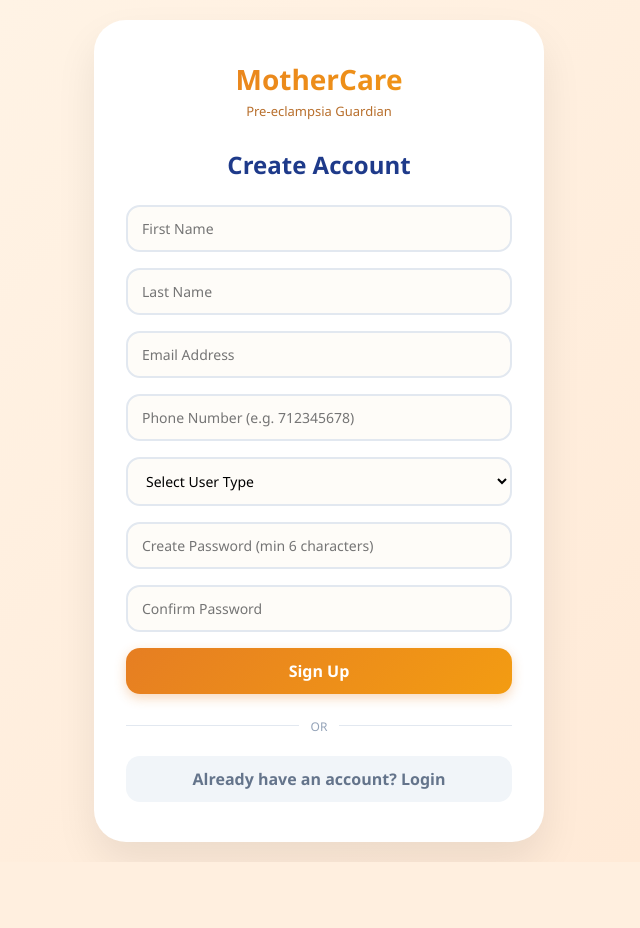
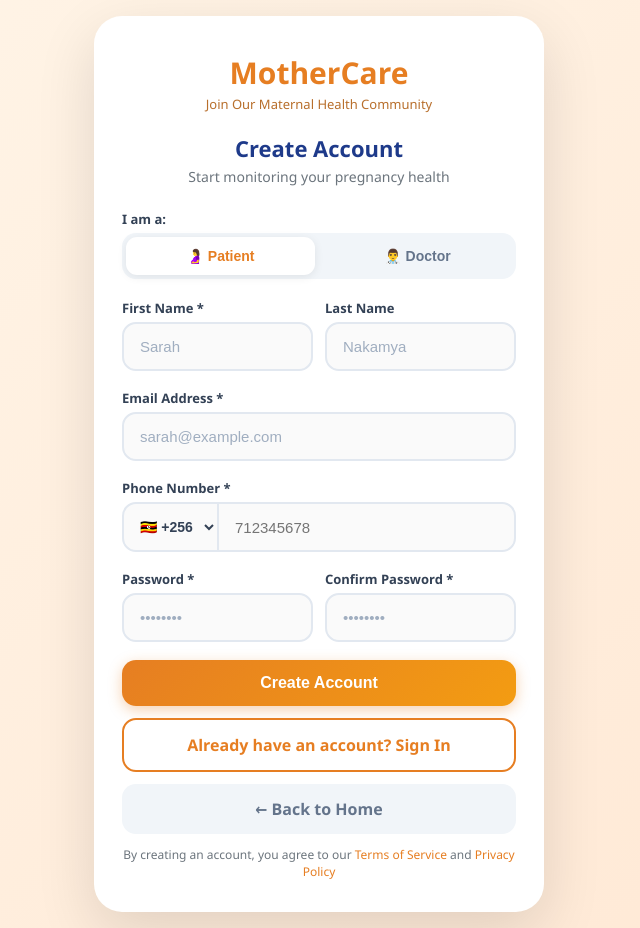
Before and after one commit to RAYICTCENTRE/MOTHERCARE-APP, a Flask app: template templates/screen3.html in a window 1280 px wide. Shown: the whole page, without its empty margins (321-961 px from the left). Before the commit the page ends 862 px from the top, so only its background shows below. Run offline with Flask 3, Linux system fonts and the light colour scheme; the template is opened without the code that fills it, so the values that code supplies are empty.

Commit message:
Update screen3.html

```diff
--- a/templates/screen3.html
+++ b/templates/screen3.html
@@ -1,189 +1,103 @@
 <!DOCTYPE html>
 <html lang="en">
 <head>
-<meta charset="UTF-8" />
-<meta name="viewport" content="width=device-width, initial-scale=1" />
+    <meta charset="UTF-8">
+    <meta name="viewport" content="width=device-width, initial-scale=1.0">
     <title>Sign Up - MotherCare</title>
     <style>
-* {
-    margin: 0;
-    padding: 0;
-    box-sizing: border-box;
-}
-
+        * { margin: 0; padding: 0; box-sizing: border-box; }
         body {
             background: linear-gradient(135deg, #fff5e8 0%, #ffe8d4 100%);
-    font-family: 'Segoe UI', 'Inter', -apple-system, BlinkMacSystemFont, sans-serif;
+            font-family: 'Segoe UI', Tahoma, Geneva, Verdana, sans-serif;
             min-height: 100vh;
             display: flex;
             justify-content: center;
             align-items: center;
-    padding: 20px;
+            padding: 16px;
         }
-
         .signup-container {
             max-width: 450px;
             width: 100%;
             background: white;
-    border-radius: 32px;
-    box-shadow: 0 20px 40px rgba(0,0,0,0.08);
-    padding: 40px 32px;
+            border-radius: 28px;
+            box-shadow: 0 20px 60px rgba(0,0,0,0.12);
+            padding: 36px 28px 32px;
             animation: fadeInUp 0.5s ease;
         }
-
         @keyframes fadeInUp {
-    from {
-        opacity: 0;
-        transform: translateY(30px);
+            from { opacity: 0; transform: translateY(30px); }
+            to { opacity: 1; transform: translateY(0); }
         }
-    to {
-        opacity: 1;
-        transform: translateY(0);
+        .logo { text-align: center; margin-bottom: 20px; }
+        .logo h1 { font-size: 30px; font-weight: 800; color: #e67e22; }
+        .logo p { color: #b86f2c; font-size: 13px; margin-top: 2px; }
+        .welcome-text { text-align: center; margin-bottom: 24px; }
+        .welcome-text h2 { font-size: 22px; color: #1e3a8a; font-weight: 700; }
+        .welcome-text p { color: #6c757d; font-size: 14px; margin-top: 4px; }
+        .form-group { margin-bottom: 18px; }
+        .form-group label { display: block; font-size: 13px; font-weight: 600; color: #334155; margin-bottom: 5px; }
+        .form-row { display: flex; gap: 12px; }
+        .form-row .form-group { flex: 1; }
+        .input-field {
+            width: 100%; padding: 14px 16px; border: 2px solid #e2e8f0; border-radius: 14px;
+            font-size: 15px; transition: all 0.3s ease; background: #fafafa; outline: none;
         }
+        .input-field:focus { border-color: #e67e22; box-shadow: 0 0 0 3px rgba(230,126,34,0.1); background: white; }
+        .input-field::placeholder { color: #a0aec0; }
+        .phone-wrapper {
+            display: flex; border: 2px solid #e2e8f0; border-radius: 14px;
+            background: #fafafa; transition: all 0.3s ease; overflow: hidden;
         }
-
-.logo {
-    text-align: center;
-    margin-bottom: 28px;
+        .phone-wrapper:focus-within { border-color: #e67e22; box-shadow: 0 0 0 3px rgba(230,126,34,0.1); background: white; }
+        .country-select {
+            padding: 14px 8px 14px 12px; border: none; background: transparent;
+            font-size: 14px; font-weight: 600; color: #334155; cursor: pointer;
+            outline: none; min-width: 82px; border-right: 2px solid #e2e8f0; flex-shrink: 0;
         }
-
-.logo h1 {
-    font-size: 28px;
-    font-weight: 800;
-    background: linear-gradient(135deg, #e67e22 0%, #f39c12 100%);
-    -webkit-background-clip: text;
-    -webkit-text-fill-color: transparent;
-    background-clip: text;
+        .input-phone {
+            flex: 1; padding: 14px 16px; border: none; background: transparent;
+            font-size: 15px; outline: none;
         }
-
-.logo p {
-    font-size: 13px;
-    color: #b86f2c;
-    margin-top: 4px;
+        .user-type-selector {
+            display: flex; gap: 8px; margin-bottom: 20px; background: #f1f5f9;
+            border-radius: 14px; padding: 4px;
         }
-
-h2 {
-    text-align: center;
-    color: #1e3a8a;
-    font-size: 24px;
-    margin-bottom: 24px;
+        .type-option {
+            flex: 1; padding: 11px 8px; text-align: center; border: none;
+            background: transparent; border-radius: 11px; font-size: 14px;
+            font-weight: 600; color: #64748b; cursor: pointer; transition: all 0.3s;
         }
-
-.form-group {
-    margin-bottom: 16px;
+        .type-option.active { background: white; color: #e67e22; box-shadow: 0 2px 10px rgba(0,0,0,0.08); }
+        .btn {
+            width: 100%; padding: 14px; border: none; border-radius: 14px;
+            font-size: 16px; font-weight: 700; cursor: pointer; transition: all 0.3s;
+            text-align: center; display: block; margin-bottom: 12px;
         }
-
-input, select {
-    width: 100%;
-    padding: 12px 14px;
-    border: 2px solid #e2e8f0;
-    border-radius: 14px;
-    font-size: 14px;
-    font-family: inherit;
-    transition: all 0.3s ease;
-    background: #fefcf8;
+        .btn-signup {
+            background: linear-gradient(135deg, #e67e22, #f39c12);
+            color: white; box-shadow: 0 4px 14px rgba(230,126,34,0.35);
         }
-
-input:focus, select:focus {
-    outline: none;
-    border-color: #e67e22;
-    box-shadow: 0 0 0 3px rgba(230,126,34,0.1);
-    background: white;
+        .btn-signup:hover:not(:disabled) { transform: translateY(-2px); box-shadow: 0 6px 20px rgba(230,126,34,0.45); }
+        .btn-signup:disabled { opacity: 0.7; cursor: not-allowed; }
+        .btn-login { background: white; color: #e67e22; border: 2px solid #e67e22; text-decoration: none; }
+        .btn-login:hover { background: #fff5e8; }
+        .btn-back { background: #f1f5f9; color: #64748b; text-decoration: none; }
+        .btn-back:hover { background: #e2e8f0; }
+        .alert-box {
+            padding: 12px 16px; border-radius: 10px; margin-bottom: 15px;
+            font-size: 14px; display: none; text-align: center; font-weight: 500;
         }
-
-.btn {
-    width: 100%;
-    padding: 12px;
-    border: none;
-    border-radius: 14px;
-    font-size: 16px;
-    font-weight: 600;
-    font-family: inherit;
-    cursor: pointer;
-    transition: all 0.3s ease;
-    margin-top: 8px;
-    text-align: center;
-    text-decoration: none;
-    display: block;
-    box-sizing: border-box;
+        .alert-danger { background-color: #fde8e8; color: #9b1c1c; border: 1px solid #f8b4b4; display: block; }
+        .alert-success { background-color: #def7ec; color: #03543f; border: 1px solid #84e1bc; display: block; }
+        .spinner {
+            display: none; width: 20px; height: 20px; border: 3px solid rgba(255,255,255,0.3);
+            border-radius: 50%; border-top-color: #fff; animation: spin 0.8s ease infinite; margin: 0 auto;
         }
-
-.btn-primary {
-    background: linear-gradient(135deg, #e67e22 0%, #f39c12 100%);
-    color: white;
-    box-shadow: 0 4px 12px rgba(230,126,34,0.3);
-}
-
-.btn-primary:hover {
-    transform: translateY(-2px);
-    box-shadow: 0 6px 16px rgba(230,126,34,0.4);
-}
-
-.btn-secondary {
-    background: #f1f5f9;
-    color: #64748b;
-}
-
-.btn-secondary:hover {
-    background: #e2e8f0;
-    transform: translateY(-2px);
-}
-
-.message {
-    text-align: center;
-    padding: 10px;
-    border-radius: 10px;
-    margin-top: 12px;
-    font-size: 13px;
-    display: none;
-}
-
-.message.error {
-    background: #fee2e2;
-    color: #dc2626;
-    display: block;
-}
-
-.message.success {
-    background: #dcfce7;
-    color: #16a34a;
-    display: block;
-}
-
-.divider {
-    text-align: center;
-    margin: 20px 0;
-    position: relative;
-}
-
-.divider::before {
-    content: '';
-    position: absolute;
-    top: 50%;
-    left: 0;
-    right: 0;
-    height: 1px;
-    background: #e2e8f0;
-}
-
-.divider span {
-    background: white;
-    padding: 0 12px;
-    position: relative;
-    z-index: 1;
-    color: #94a3b8;
-    font-size: 12px;
-}
-
-@media (max-width: 480px) {
-    .signup-container {
-        padding: 28px 24px;
-    }
-
-    h2 {
-        font-size: 22px;
-    }
-}
+        .btn-signup.loading .spinner { display: inline-block; }
+        .btn-signup.loading .btn-text { display: none; }
+        @keyframes spin { to { transform: rotate(360deg); } }
+        .terms { text-align: center; font-size: 12px; color: #6c757d; margin-top: 10px; }
+        .terms a { color: #e67e22; text-decoration: none; }
     </style>
 </head>
 <body>
@@ -191,128 +105,179 @@ input:focus, select:focus {
     <div class="signup-container">
         <div class="logo">
             <h1>MotherCare</h1>
-        <p>Pre-eclampsia Guardian</p>
+            <p>Join Our Maternal Health Community</p>
         </div>
 
+        <div class="welcome-text">
             <h2>Create Account</h2>
+            <p>Start monitoring your pregnancy health</p>
+        </div>
+
+        <div class="alert-box" id="alert"></div>
 
         <form id="signupForm">
+            <!-- User Type Selection -->
             <div class="form-group">
-            <input type="text" id="firstname" name="firstname" placeholder="First Name" required>
+                <label>I am a:</label>
+                <div class="user-type-selector">
+                    <button type="button" class="type-option active" data-type="client" onclick="selectUserType('client', this)">
+                        🤰 Patient
+                    </button>
+                    <button type="button" class="type-option" data-type="doctor" onclick="selectUserType('doctor', this)">
+                        👨‍⚕️ Doctor
+                    </button>
+                </div>
+                <input type="hidden" name="user_type" id="user_type" value="client">
             </div>
 
+            <!-- Name Fields -->
+            <div class="form-row">
                 <div class="form-group">
-            <input type="text" id="lastname" name="lastname" placeholder="Last Name" required>
+                    <label>First Name *</label>
+                    <input type="text" class="input-field" name="firstname" id="firstname" placeholder="Sarah" required>
+                </div>
+                <div class="form-group">
+                    <label>Last Name</label>
+                    <input type="text" class="input-field" name="lastname" id="lastname" placeholder="Nakamya">
+                </div>
             </div>
 
+            <!-- Email -->
             <div class="form-group">
-            <input type="email" id="email" name="email" placeholder="Email Address" required>
+                <label>Email Address *</label>
+                <input type="email" class="input-field" name="email" id="email" placeholder="sarah@example.com" required>
             </div>
 
+            <!-- Phone -->
             <div class="form-group">
-            <input type="tel" id="phone" name="phone" placeholder="Phone Number (e.g. 712345678)">
+                <label>Phone Number *</label>
+                <div class="phone-wrapper">
+                    <select class="country-select" name="country_code" id="country_code">
+                        <option value="+256" selected>🇺🇬 +256</option>
+                        <option value="+254">🇰🇪 +254</option>
+                        <option value="+255">🇹🇿 +255</option>
+                        <option value="+250">🇷🇼 +250</option>
+                        <option value="+257">🇧🇮 +257</option>
+                        <option value="+1">🇺🇸 +1</option>
+                        <option value="+44">🇬🇧 +44</option>
+                    </select>
+                    <input type="tel" class="input-phone" name="phone" id="phone" placeholder="712345678" required>
+                </div>
             </div>
 
+            <!-- Password -->
+            <div class="form-row">
                 <div class="form-group">
-            <select id="user_type" name="user_type" required>
-                <option value="">Select User Type</option>
-                <option value="client">Patient</option>
-                <option value="doctor">Doctor</option>
-            </select>
+                    <label>Password *</label>
+                    <input type="password" class="input-field" name="password" id="password" placeholder="••••••••" required minlength="6">
+                </div>
+                <div class="form-group">
+                    <label>Confirm Password *</label>
+                    <input type="password" class="input-field" name="confirm_password" id="confirm_password" placeholder="••••••••" required>
+                </div>
             </div>
 
-        <div class="form-group">
-            <input type="password" id="password" name="password" placeholder="Create Password (min 6 characters)" required>
-        </div>
-
-        <div class="form-group">
-            <input type="password" id="confirm_password" name="confirm_password" placeholder="Confirm Password" required>
-        </div>
-
-        <button type="submit" class="btn btn-primary">Sign Up</button>
+            <!-- Submit -->
+            <button type="submit" class="btn btn-signup" id="submitBtn">
+                <span class="btn-text">Create Account</span>
+                <div class="spinner"></div>
+            </button>
         </form>
 
-    <div class="divider">
-        <span>OR</span>
-    </div>
+        <a href="/static/screen2.html" class="btn btn-login">Already have an account? Sign In</a>
+        <a href="/" class="btn btn-back">← Back to Home</a>
 
-    <!-- Updated path link to map to Flask safe static layout location -->
-    <a href="/static/screen2.html" class="btn btn-secondary">Already have an account? Login</a>
-
-    <div id="message" class="message"></div>
+        <p class="terms">
+            By creating an account, you agree to our <a href="#">Terms of Service</a> and <a href="#">Privacy Policy</a>
+        </p>
     </div>
 
     <script>
+        let selectedUserType = 'client';
+
+        function selectUserType(type, element) {
+            selectedUserType = type;
+            document.getElementById('user_type').value = type;
+
+            // Update active state
+            document.querySelectorAll('.type-option').forEach(btn => {
+                btn.classList.remove('active');
+            });
+            element.classList.add('active');
+        }
+
         document.getElementById('signupForm').addEventListener('submit', async function(e) {
             e.preventDefault();
 
+            const alertBox = document.getElementById('alert');
+            const submitBtn = document.getElementById('submitBtn');
+            const btnText = submitBtn.querySelector('.btn-text');
+
+            alertBox.style.display = 'none';
+            alertBox.className = 'alert-box';
+
+            // Get form data
+            const formData = new FormData(this);
+
+            // Validate passwords match
             const password = document.getElementById('password').value;
             const confirmPassword = document.getElementById('confirm_password').value;
-    const messageDiv = document.getElementById('message');
 
-    messageDiv.style.display = "none";
-
-    // Validate passwords match
             if (password !== confirmPassword) {
-        messageDiv.className = "message error";
-        messageDiv.innerText = "❌ Passwords do not match!";
+                alertBox.className = 'alert-box alert-danger';
+                alertBox.innerText = 'Passwords do not match.';
+                alertBox.style.display = 'block';
                 return;
             }
 
-    // Validate password length
             if (password.length < 6) {
-        messageDiv.className = "message error";
-        messageDiv.innerText = "❌ Password must be at least 6 characters";
+                alertBox.className = 'alert-box alert-danger';
+                alertBox.innerText = 'Password must be at least 6 characters.';
+                alertBox.style.display = 'block';
                 return;
             }
 
-    // Clean and extract phone parameters to auto-prefix with country code if needed
-    let rawPhone = document.getElementById('phone').value.trim();
-    let cleanPhone = "";
-    if (rawPhone) {
-        // If it starts with 0, drop it; if it doesn't already have +256, prepend it
-        if(rawPhone.startsWith('0')) rawPhone = rawPhone.substring(1);
-        cleanPhone = rawPhone.startsWith('+') ? rawPhone : '+256' + rawPhone;
-    }
-
-    // Compile JSON structured objects payload directly targeting Flask backends
-    const payload = {
-        firstname: document.getElementById('firstname').value.trim(),
-        lastname: document.getElementById('lastname').value.trim(),
-        email: document.getElementById('email').value.trim(),
-        phone: cleanPhone,
-        user_type: document.getElementById('user_type').value,
-        password: password
-    };
+            // Show loading
+            submitBtn.classList.add('loading');
+            submitBtn.disabled = true;
+            btnText.textContent = '';
 
             try {
-        const response = await fetch('/api/signup', {
+                const response = await fetch('/signup', {
                     method: 'POST',
-            headers: {
-                'Content-Type': 'application/json'
-            },
-            body: JSON.stringify(payload)
+                    body: formData
                 });
 
                 const result = await response.json();
 
+                submitBtn.classList.remove('loading');
+                submitBtn.disabled = false;
+                btnText.textContent = 'Create Account';
+
                 if (result.success) {
-            messageDiv.className = "message success";
-            messageDiv.innerText = "✅ " + result.message;
+                    alertBox.className = 'alert-box alert-success';
+                    alertBox.innerText = result.message + ' Redirecting to login...';
+                    alertBox.style.display = 'block';
+
                     setTimeout(() => {
-                // Dynamically routes new profiles directly to the login panel
-                window.location.href = "/static/screen2.html";
+                        window.location.href = result.redirect || '/static/screen2.html';
                     }, 1500);
                 } else {
-            messageDiv.className = "message error";
-            messageDiv.innerText = "❌ " + result.message;
+                    alertBox.className = 'alert-box alert-danger';
+                    alertBox.innerText = result.message || 'Signup failed.';
+                    alertBox.style.display = 'block';
                 }
             } catch (error) {
-        messageDiv.className = "message error";
-        messageDiv.innerText = "❌ Network processing break. Please try again.";
+                submitBtn.classList.remove('loading');
+                submitBtn.disabled = false;
+                btnText.textContent = 'Create Account';
+
+                alertBox.className = 'alert-box alert-danger';
+                alertBox.innerText = 'Network error. Please try again.';
+                alertBox.style.display = 'block';
+                console.error('Signup error:', error);
             }
         });
     </script>
-
 </body>
 </html>
```
Lines whose indentation alone changed are shown as unchanged.
